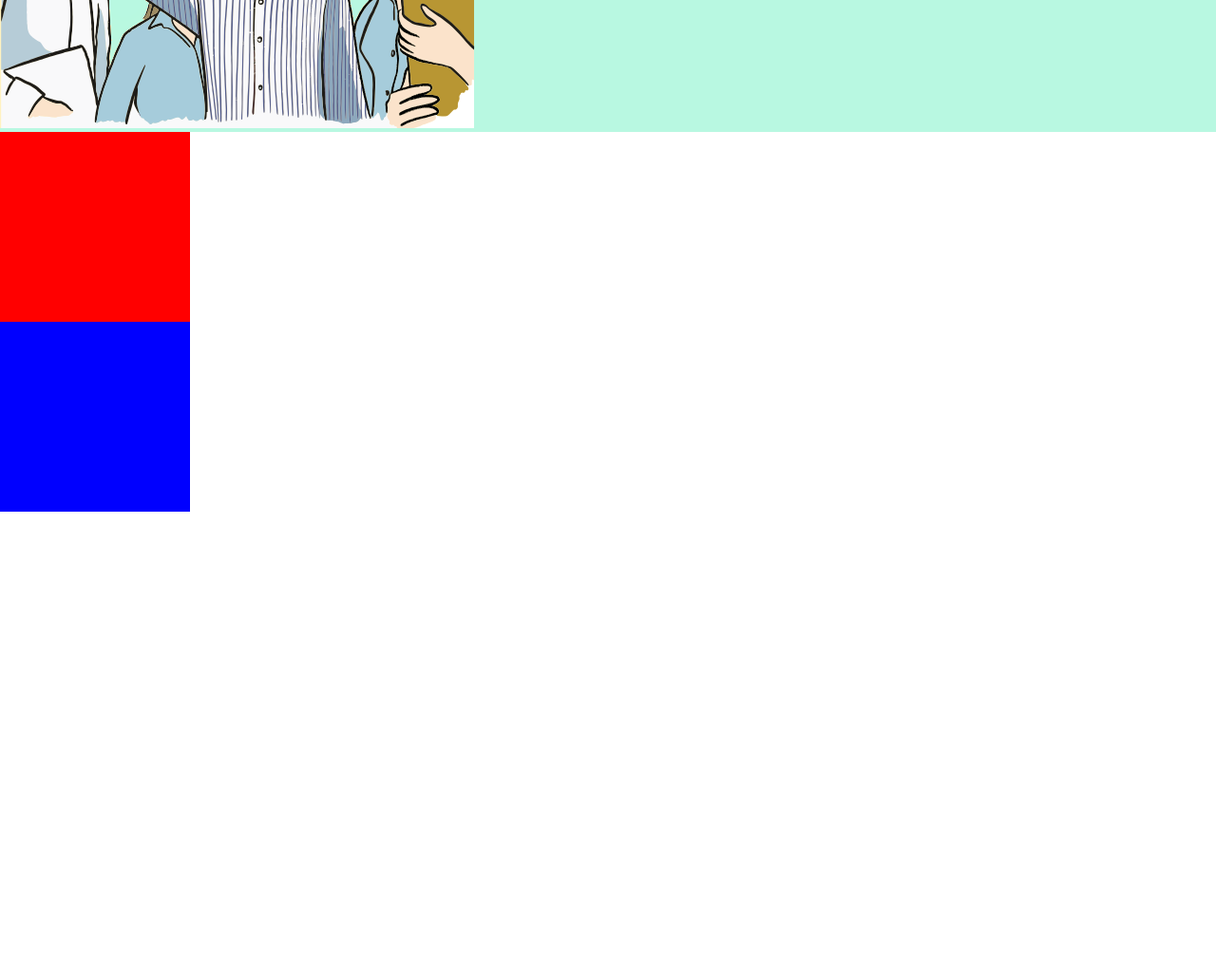
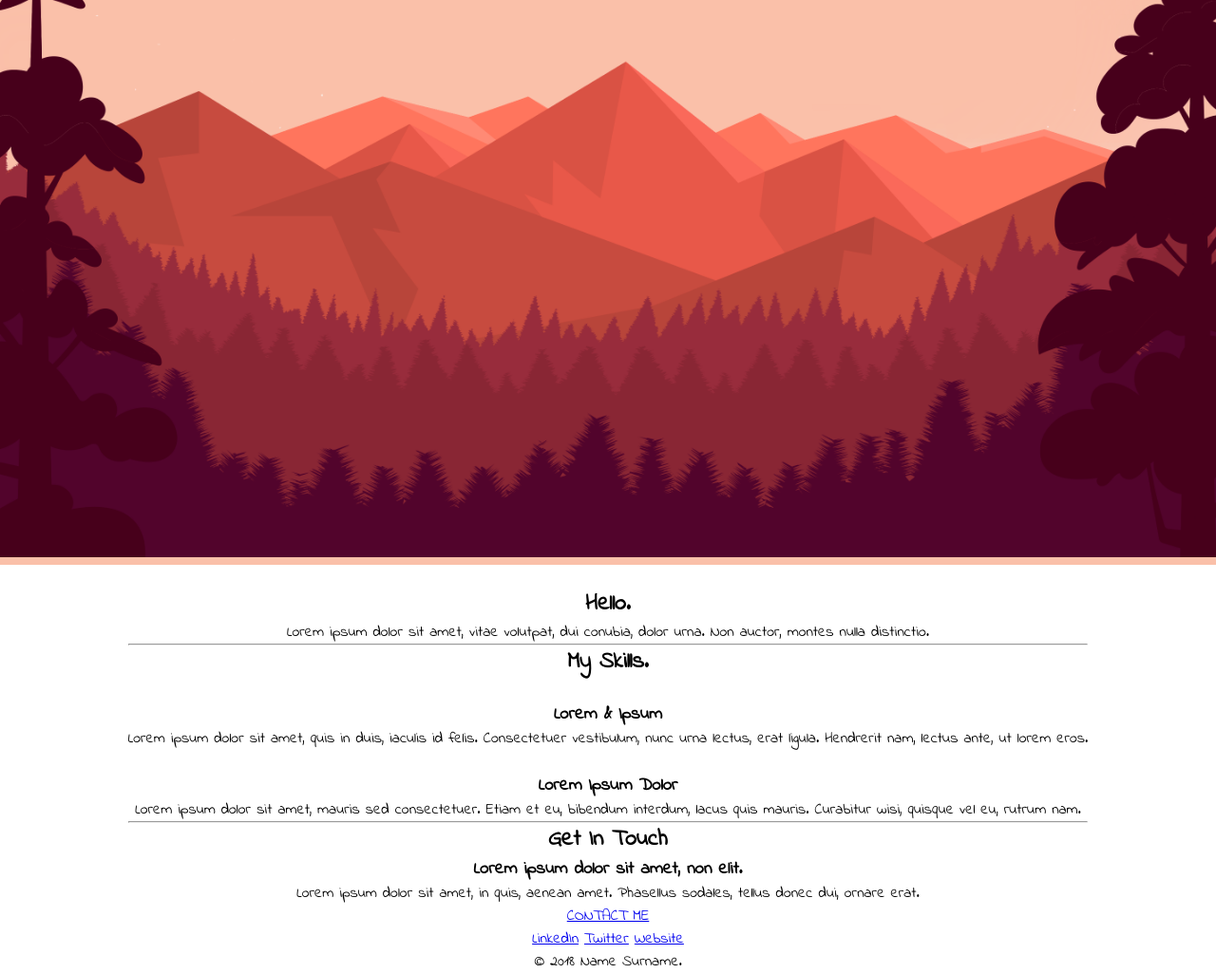
Before and after one commit to hamidhmz/html-css, a website: page CSS/practical-projects/resume2/index.html in a window 1280 px wide. Shown: the part 420-1445 px from the top of the page at 95% size. Before the commit the page ends 959 px from the top, so only its background shows below. Drawn offline with Linux system fonts and the light colour scheme.

Commit message:
add new photo

```diff
--- a/CSS/practical-projects/resume2/index.html
+++ b/CSS/practical-projects/resume2/index.html
@@ -10,9 +10,13 @@
 		<meta http-equiv="X-UA-Compatible" content="IE=edge" />
 		<title>Hamid Reza Nasrollahy</title>
 		<meta name="description" content="" />
-        <meta name="viewport" content="width=device-width, initial-scale=1" />
-        <link rel="shortcut icon" href="img/favicon.ico" type="image/x-icon">
+		<meta name="viewport" content="width=device-width, initial-scale=1" />
+		<link rel="shortcut icon" href="img/favicon.ico" type="image/x-icon" />
 		<link rel="stylesheet" href="css/style.css" />
+		<link
+			href="https://fonts.googleapis.com/css2?family=Indie+Flower&family=Pacifico&family=Shadows+Into+Light&display=swap"
+			rel="stylesheet"
+		/>
 	</head>
 	<body>
 		<!--[if lt IE 7]>
@@ -21,14 +25,68 @@
 				<a href="#">upgrade your browser</a> to improve your experience.
 			</p>
 		<![endif]-->
-        <div class="upper-container">
-            <h1>I'm Hamid</h1>
-            <p>a programmer</p>
-            <img src="img/teamwork1.png" alt="">
-        </div>
+		<div class="upper-container">
+			<h1>I'm Hamid</h1>
+			<p>a programmer</p>
+			<img
+				src="img/header.png"
+				class="environment-img"
+				alt="environment"
+			/>
+			<img src="img/cloud1.png" class="cloud-1" alt="cloud" />
+			<img src="img/cloud2.png" class="cloud-2" alt="cloud" />
+			<img src="img/cloud3.png" class="cloud-3" alt="cloud" />
+		</div>
 
-        <div class="middle-container"></div>
-        <div class="bottom-container"></div>
+		<div class="middle-container">
+			<div class="profile">
+				<img src="" alt="" />
+				<h2>Hello.</h2>
+				<p>
+					Lorem ipsum dolor sit amet, vitae volutpat, dui conubia,
+					dolor urna. Non auctor, montes nulla distinctio.
+				</p>
+			</div>
+			<hr />
+			<div class="skills">
+				<h2>My Skills.</h2>
+				<div class="skill-row">
+					<img class="" src="" alt="" />
+					<h3>Lorem & Ipsum</h3>
+					<p>
+						Lorem ipsum dolor sit amet, quis in duis, iaculis id
+						felis. Consectetuer vestibulum, nunc urna lectus, erat
+						ligula. Hendrerit nam, lectus ante, ut lorem eros.
+					</p>
+				</div>
+				<div class="skill-row">
+					<img class="" src="" alt="" />
+					<h3>Lorem Ipsum Dolor</h3>
+					<p>
+						Lorem ipsum dolor sit amet, mauris sed consectetuer.
+						Etiam et eu, bibendum interdum, lacus quis mauris.
+						Curabitur wisi, quisque vel eu, rutrum nam.
+					</p>
+				</div>
+			</div>
+			<hr />
+			<div class="contact-me">
+				<h2>Get In Touch</h2>
+				<h3>Lorem ipsum dolor sit amet, non elit.</h3>
+				<p>
+					Lorem ipsum dolor sit amet, in quis, aenean amet. Phasellus
+					sodales, tellus donec dui, ornare erat.
+				</p>
+				<a class="btn" href="mailto:name@email.com">CONTACT ME</a>
+			</div>
+		</div>
+
+		<div class="bottom-container">
+			<a class="footer-link" href="https://www.linkedin.com/">LinkedIn</a>
+			<a class="footer-link" href="https://twitter.com/">Twitter</a>
+			<a class="footer-link" href="https://www.appbrewery.co/">Website</a>
+			<p>© 2018 Name Surname.</p>
+		</div>
 
 		<script src="" async defer></script>
 	</body>
--- a/CSS/practical-projects/resume2/sass/abstracts/_variables.scss
+++ b/CSS/practical-projects/resume2/sass/abstracts/_variables.scss
@@ -1,8 +1,7 @@
 //COLORS
-$color-primary: #a8e6cf;
-$color-primary-dark: #6d9788;
-$color-primary-light: #b8f8e1;
-$color-limen: #dcedc1;
+$color-primary: #f8b195;
+$color-primary-dark-1: #f67280;
+$color-primary-light: #fac0a9;
 $color-white: #fff;
-$color-orange: #ffd3b6;
-$color-light-red: #ffaaa5;
+$color-primary-dark-2: #c06c84;
+$color-primary-dark-3: #6c567b;
--- a/CSS/practical-projects/resume2/sass/main.scss
+++ b/CSS/practical-projects/resume2/sass/main.scss
@@ -5,21 +5,53 @@
     padding: 0;
     // display: block;
     // box-sizing: border-box;
+
+}
+html{
+    font-size: 100%;
+
+}
+body{
+    font-family: 'Indie Flower','Pacifico','Shadows Into Light', cursive;
+    text-align: center;
 }
 
+h1{
+}
 .upper-container {
     background-color: $color-primary-light;
+    text-align: center;
+    padding-top: 10%;
+    position: relative;
+    width: 100%;
+    & > .environment-img{
+        width: 100%;
+    }
 }
 
+.cloud-1{
+    display: none;
+    position: absolute;
+    top: 0;
+    left: 5rem;
+    width: 25%;
+}
+.cloud-2{
+    position: absolute;
+    top: 7%;
+    left: 17%;
+    width: 25%;
+}
+.cloud-3{
+    position: absolute;
+    top: 0;
+    right: 15%;
+    width: 25%;
+}
 .middle-container {
-    background-color: red;
-	width: 200px;
-    height: 200px;
+    display: inline-block;
 }
 
 .bottom-container {
-    background-color: blue;
-	width: 200px;
-    height: 200px;
-
+    display: block;
 }
```
Also changed, not shown: CSS/practical-projects/resume2/css/style.css, CSS/practical-projects/resume2/img/cloud1.png (added), CSS/practical-projects/resume2/img/cloud2.png (added), CSS/practical-projects/resume2/img/cloud3.png (added), CSS/practical-projects/resume2/img/header.png (added).
